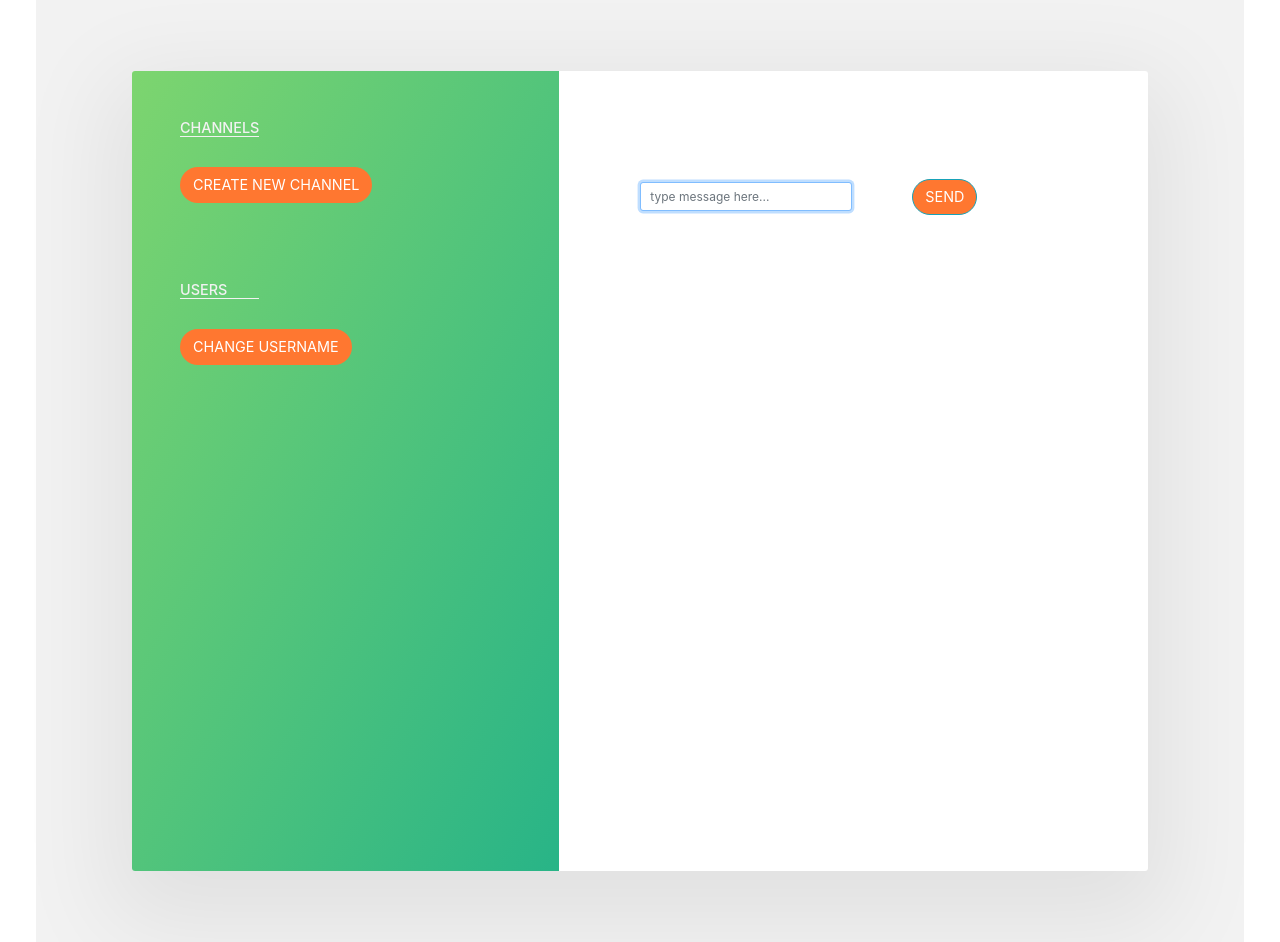
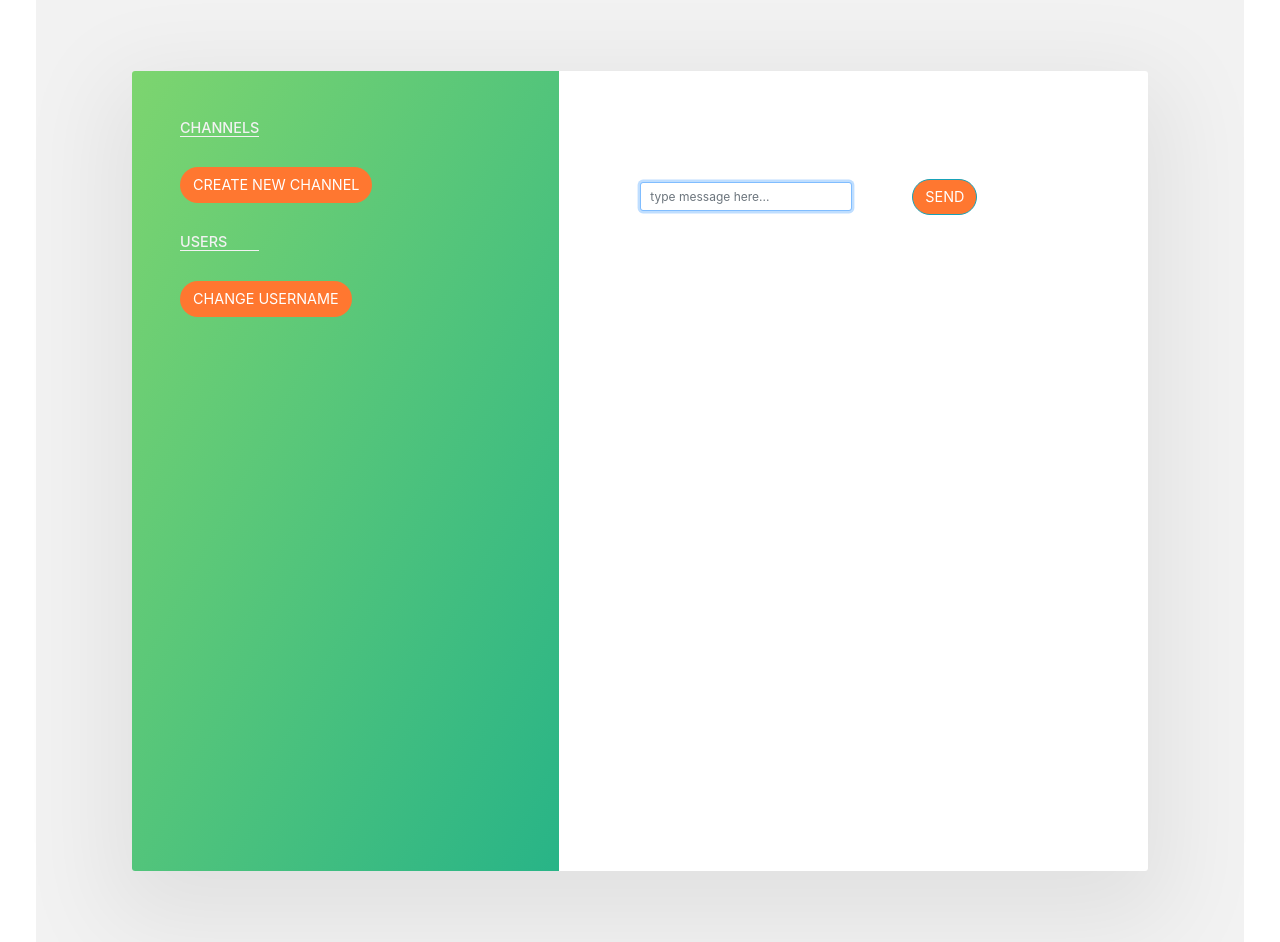
Before and after one commit to TitoYak211/chitter, a Flask app: template templates/index.html in a window 1280 px wide. Shown: the part 133-1075 px from the top of the page. Run offline with Flask 2, Linux system fonts and the light colour scheme; the template is opened without the code that fills it, so the values that code supplies are empty; some libraries are stand-ins or nearby versions.

Commit message:
Update index.html

```diff
--- a/templates/index.html
+++ b/templates/index.html
@@ -11,7 +11,10 @@
                 <button class="btn" id="create-channel">create new channel</button>
             </div>
         </div>
-        <div class="user_box">
+        <div class="line">
+            &nbsp;
+        </div>
+        <div>
             <h4 class="chat_view_heading">Users</h4>
             <ul id="users" class="chat_item">
 
```
